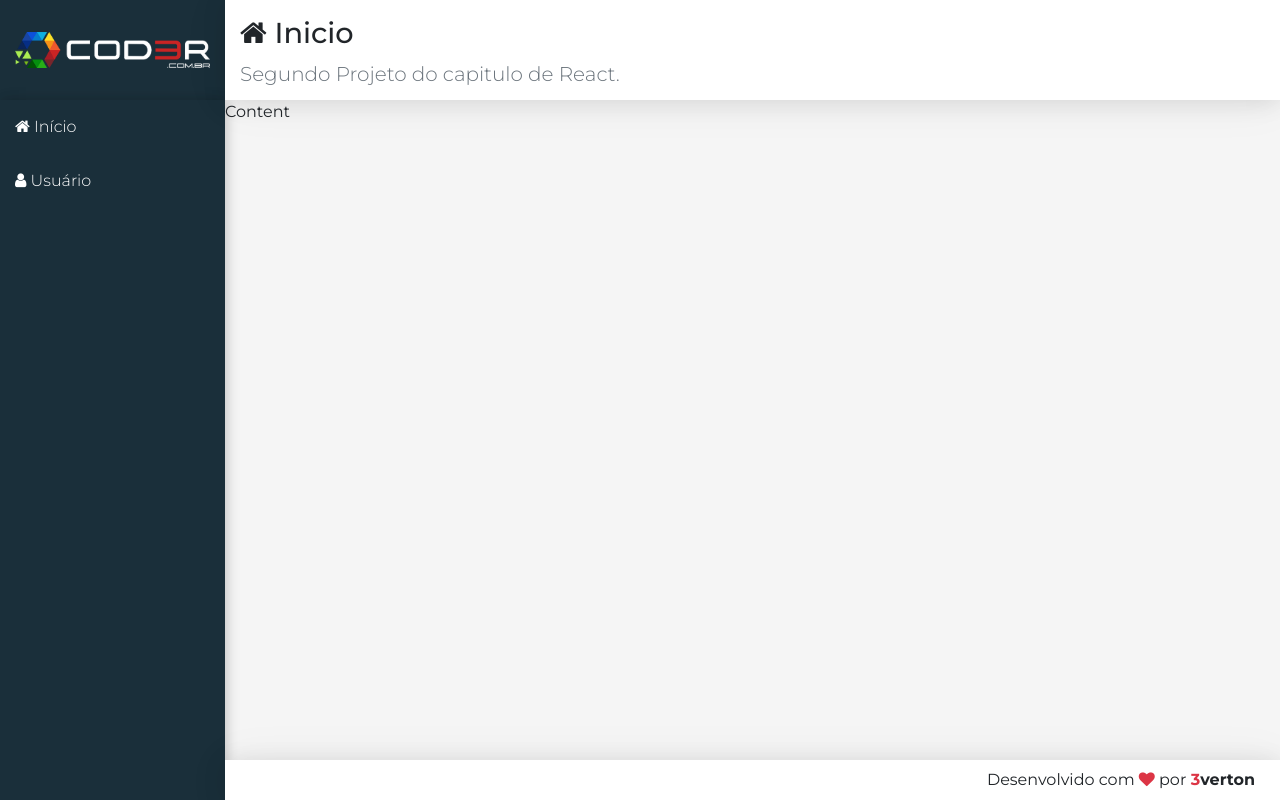
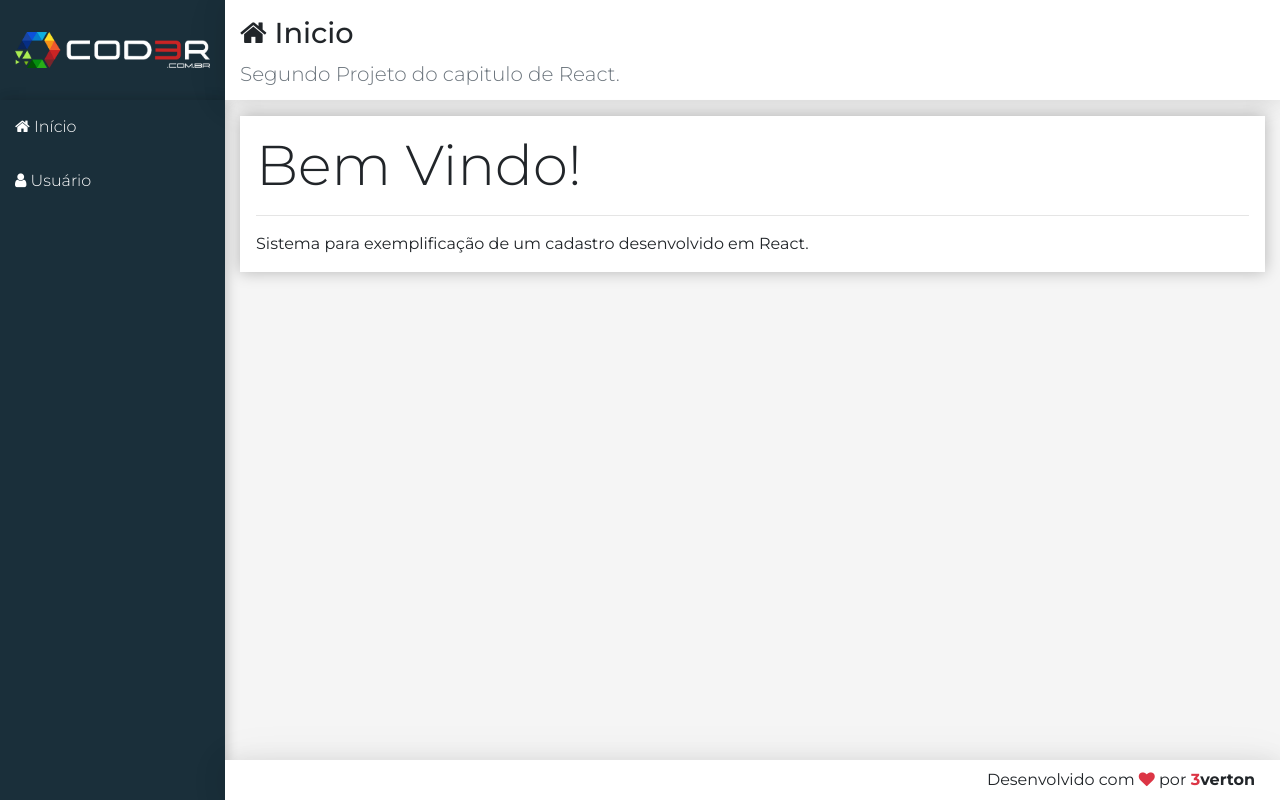
Before and after one commit to KoreaGD/react-crud-users-api, a React (Create React App) app: page / in a window 1280 px wide. Built offline with nearby package versions, Linux system fonts and the light colour scheme.

Commit message:
Adding Main and Home

```diff
--- /dev/null
+++ b/src/components/Home/index.jsx
@@ -0,0 +1,11 @@
+import React from 'react';
+import Main from '../Templates/Main';
+
+export default props =>
+    <Main icon="home" title="Inicio"
+        subtitle="Segundo Projeto do capitulo de React." >
+        <div className="display-4">Bem Vindo!</div>
+        <hr />
+        <p className="mb-0">Sistema para exemplificação de
+    um cadastro desenvolvido em React.</p>
+    </Main>
--- a/src/components/Templates/Main.css
+++ b/src/components/Templates/Main.css
@@ -0,0 +1,4 @@
+main > div {
+    background-color: #fff;
+    box-shadow: 0px 0px 15px #0004;
+}
--- a/src/components/Templates/Main.jsx
+++ b/src/components/Templates/Main.jsx
@@ -5,7 +5,9 @@
 export default props =>
     <>
         <Header {...props} />
-        <main className="content">
-            Content
+        <main className="conten container-fluid">
+            <div className="p-3 mt-3">
+                {props.children}
+            </div>
         </main>
     </>
--- a/src/main/App.jsx
+++ b/src/main/App.jsx
@@ -5,14 +5,13 @@
 
 import Logo from '../components/Templates/Logo';
 import Nav from '../components/Templates/Nav';
-import Main from '../components/Templates/Main'
 import Footer from '../components/Templates/Footer'
+import Home from '../components/Home';
 
 export default props =>
     <div className="app">
         <Logo />
         <Nav />
-        <Main icon="home" title="Inicio"
-            subtitle="Segundo Projeto do capitulo de React." />
+        <Home />
         <Footer />
     </div>
```
